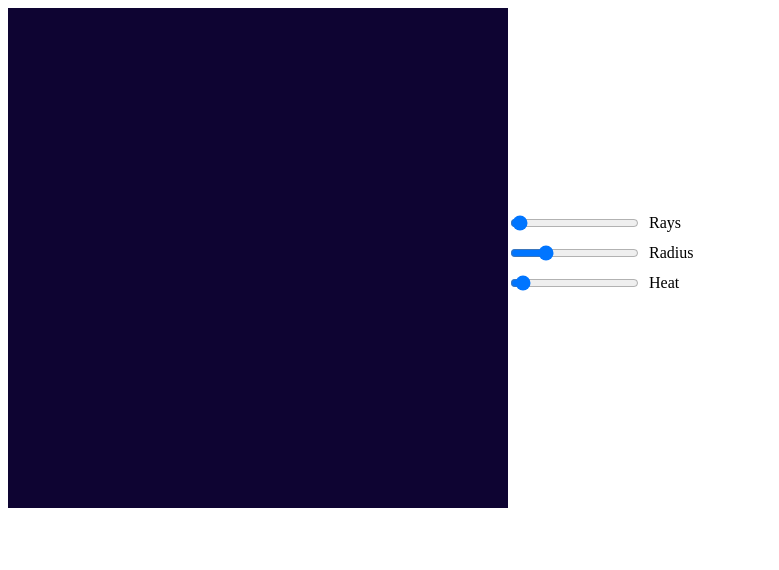
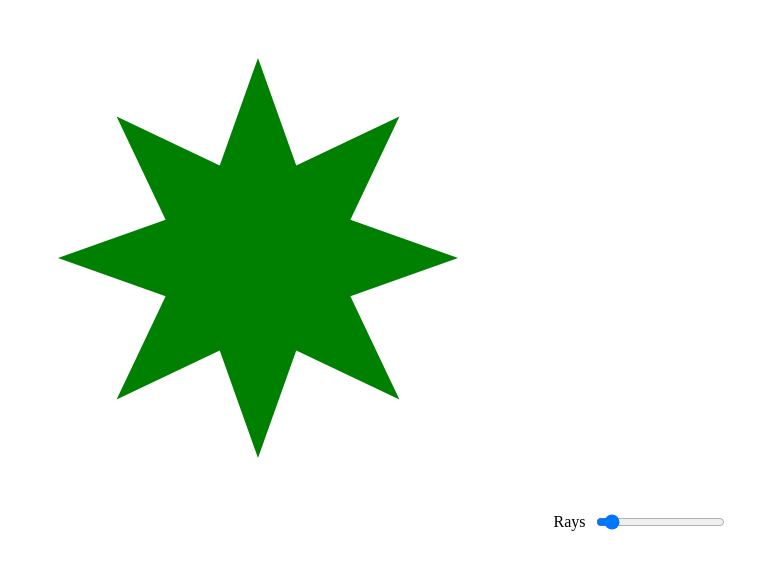
Before and after one commit to NataliaTepluhina/vue-d3-example, a Vue app: page / in a window 1280 px wide. Shown: the top 570 px of the page, without its empty margins (0-779 px from the left). Built offline with nearby package versions, Linux system fonts and the light colour scheme.

Commit message:
Created a branch for basic star

```diff
--- a/src/components/Chart.vue
+++ b/src/components/Chart.vue
@@ -1,58 +1,33 @@
 <template>
-  <div class="wrapper">
+  <section>
     <svg width="500" height="500">
-      <defs>
-        <radialGradient id="exampleGradient">
-          <stop offset="2%" stop-color="white" />
-          <stop offset="95%" :stop-color="starColor" />
-        </radialGradient>
-      </defs>
-      <rect width="100%" height="100%" fill="#0E0432" />
       <path
         class="radial"
         :d="radialData"
         transform="translate(250, 250)"
-        fill="url(#exampleGradient)"
+        fill="green"
       ></path>
     </svg>
-    <aside>
-      <div class="range-input">
-        <input type="range" name="rays" min="4" max="60" v-model="rays" />
-        <label for="rays">Rays</label>
-      </div>
-      <div class="range-input">
-        <input type="range" name="radius" min="10" max="50" v-model="radius" />
-        <label for="radius">Radius</label>
-      </div>
-      <div class="range-input">
-        <input type="range" name="heat" min="1" max="100" v-model="heat" />
-        <label for="rays">Heat</label>
-      </div>
-    </aside>
-  </div>
+    <div class="range-input">
+      <label for="rays">Rays</label>
+      <input name="rays" type="range" min="4" max="60" v-model="rays" />
+    </div>
+  </section>
 </template>
 
 <script>
-import { interpolateCubehelixDefault } from 'd3';
-import { scaleLinear, scaleSequential } from 'd3-scale';
 import { lineRadial } from 'd3-shape';
+
 export default {
   data() {
     return {
-      radius: 20,
-      rays: 5,
-      heat: 5,
+      outerRadius: 200,
+      rays: 8,
     };
   },
   computed: {
-    outerCircleRadius() {
-      const scale = scaleLinear()
-        .domain([0, 100])
-        .range([0, 300]);
-      return scale(this.radius);
-    },
-    innerCircleRadius() {
-      return this.outerCircleRadius * 0.5;
+    innerRadius() {
+      return this.outerRadius * 0.5;
     },
     radialPoints() {
       const step = (2 * Math.PI) / (this.rays * 2);
@@ -67,27 +42,19 @@ export default {
       const radialLineGenerator = lineRadial();
       return radialLineGenerator(this.radialPoints);
     },
-    starColor() {
-      const myColor = scaleLinear()
-        .domain([0, 25, 50, 75, 100])
-        .range(['#ff7665', '#ffb469', '#ffe876', '#fff', '#99cdff']);
-      return myColor(this.heat);
-    },
   },
 };
 </script>
 
-<style lang="scss">
-.wrapper {
-  display: flex;
-  align-items: center;
-}
+<style>
 .range-input {
   display: flex;
   align-items: center;
+  justify-content: center;
   margin-bottom: 10px;
-  input {
-    margin-right: 10px;
-  }
+}
+
+input {
+  margin-left: 10px;
 }
 </style>
```
